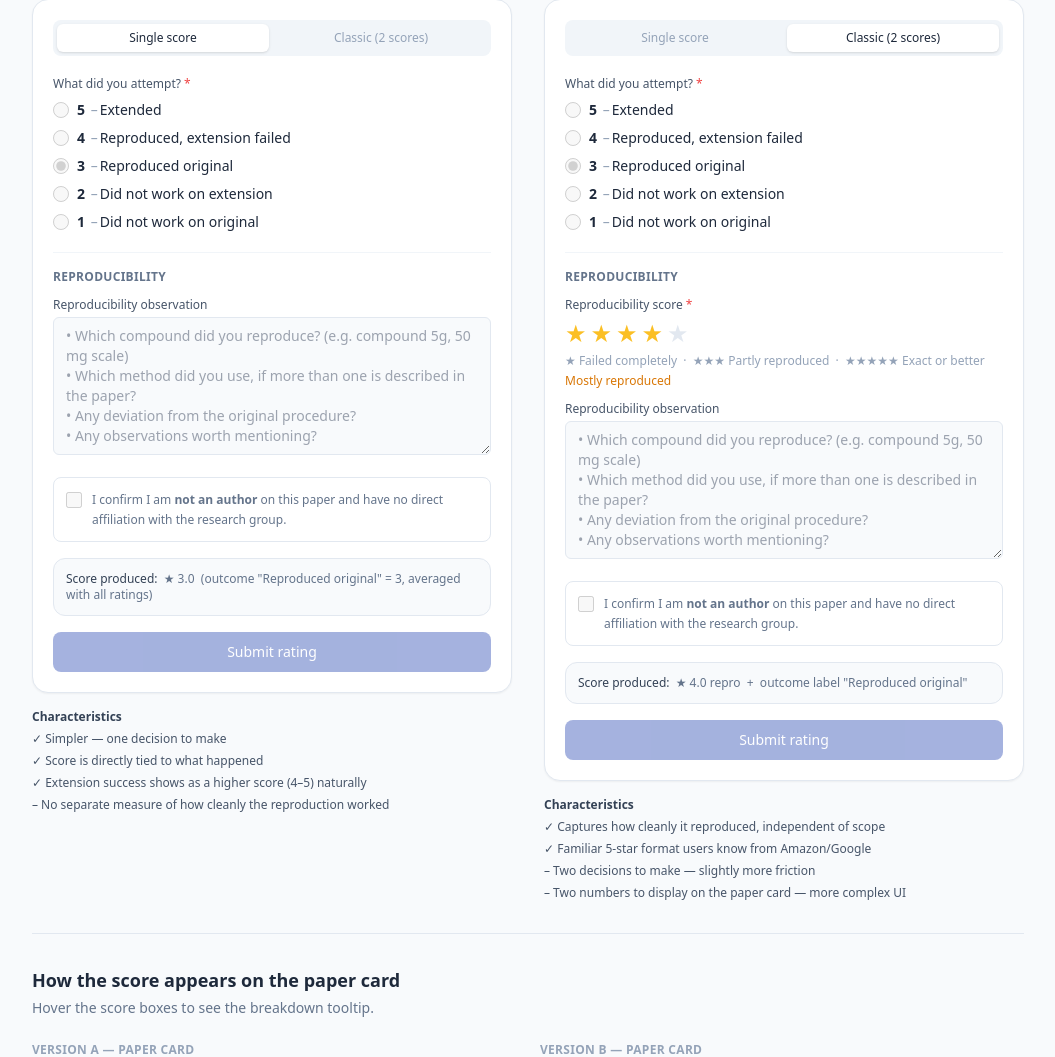
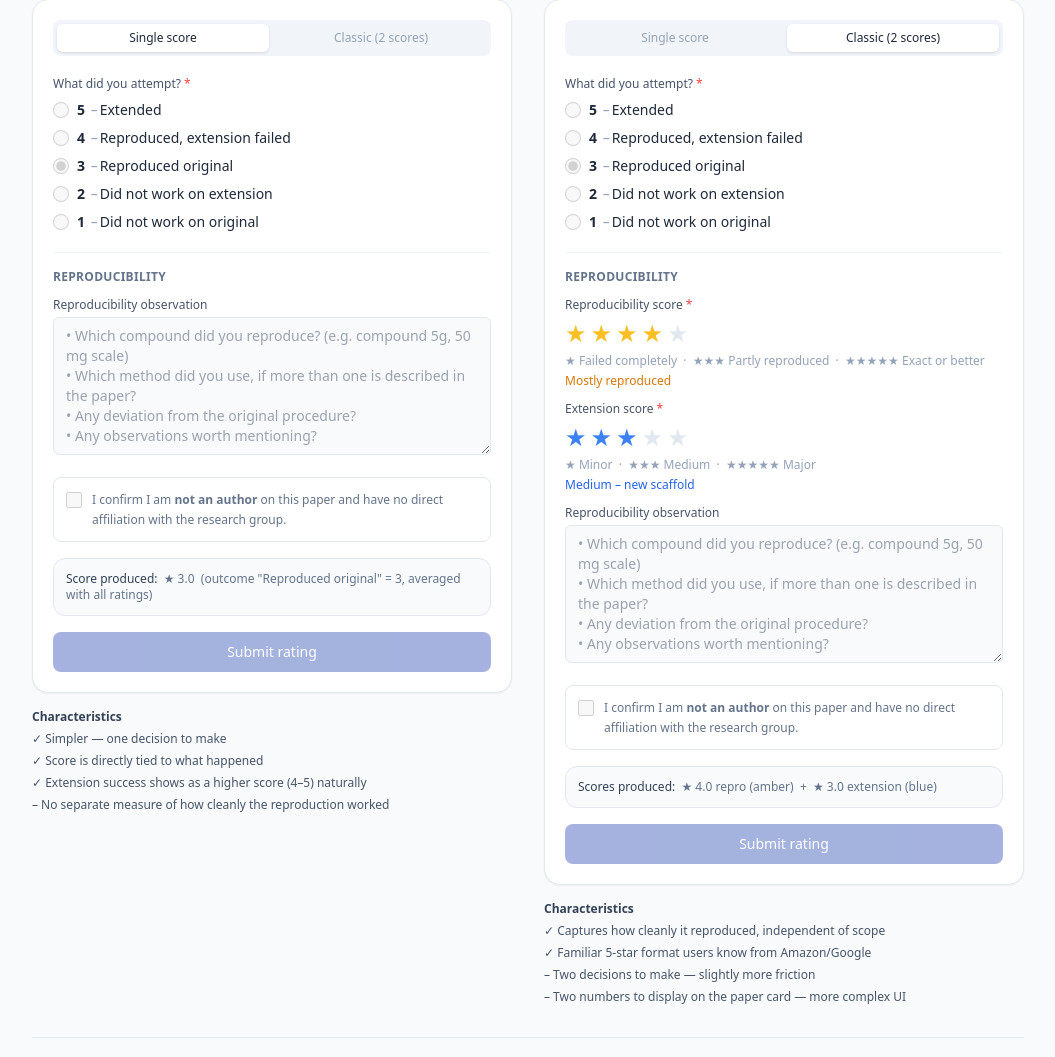
Before and after one commit to dkovari27/ChemRepro, a FastAPI app: page /design-demo/scoring-ab in a window 1280 px wide. Shown: the part 269-1326 px from the top of the page, without its empty margins (112-1167 px from the left). Run offline with FastAPI, Linux system fonts and the light colour scheme; some libraries are stand-ins or nearby versions.

Commit message:
Version B: replace scope cards with extension stars (1-5, blue)
- Scope section in classic mode now shows 1-5 star rating instead of minor/medium/major cards
- Stars 1/3/5 labelled: Minor-same scaffold / Medium-new scaffold / Major-new scaffold+function
- Unlabelled stars 2 and 4 act as intermediate steps
- Extension stars write to generalisability_score (existing DB field)
- checkReady() updated: classic requires both repro AND scope stars
- Outcome change handler resets scope stars when scope section hides
- A/B demo page updated to match: Version B now shows blue extension stars
- Repro stars remain amber; extension stars are blue for visual distinction

Co-Authored-By: Claude Sonnet 4.6 <noreply@anthropic.com>

```diff
--- a/app/templates/design_demo_scoring_ab.html
+++ b/app/templates/design_demo_scoring_ab.html
@@ -139,6 +139,18 @@
         <p class="text-xs text-slate-400 mb-1">★ Failed completely &nbsp;·&nbsp; ★★★ Partly reproduced &nbsp;·&nbsp; ★★★★★ Exact or better</p>
         <p class="text-xs font-medium text-amber-600 mb-3">Mostly reproduced</p>
 
+        <!-- Extension stars (replaces cards in Version B) -->
+        <label class="block text-xs font-medium text-slate-600 mb-1">
+          Extension score <span class="text-red-500">*</span>
+        </label>
+        <div class="flex gap-1 mb-1">
+          {% for i in range(1, 6) %}
+          <span class="text-2xl {% if i <= 3 %}text-blue-500{% else %}text-slate-200{% endif %}">★</span>
+          {% endfor %}
+        </div>
+        <p class="text-xs text-slate-400 mb-1">★ Minor &nbsp;·&nbsp; ★★★ Medium &nbsp;·&nbsp; ★★★★★ Major</p>
+        <p class="text-xs font-medium text-blue-600 mb-3">Medium – new scaffold</p>
+
         <label class="block text-xs font-medium text-slate-600 mb-1">Reproducibility observation</label>
         <textarea rows="6" disabled
           placeholder="{{ prompts.REPRO_OBSERVATION }}"
@@ -155,8 +167,8 @@
 
       <!-- What the score looks like -->
       <div class="bg-slate-50 border border-slate-200 rounded-xl p-3 mb-4 text-xs text-slate-500">
-        <span class="font-medium text-slate-700">Score produced:</span>
-        &nbsp;★ 4.0 repro &nbsp;+&nbsp; outcome label "Reproduced original"
+        <span class="font-medium text-slate-700">Scores produced:</span>
+        &nbsp;★ 4.0 repro (amber) &nbsp;+&nbsp; ★ 3.0 extension (blue)
       </div>
 
       <button disabled class="w-full bg-brand text-white rounded-lg px-4 py-2.5 text-sm font-medium opacity-40 cursor-not-allowed">
```
Also changed, not shown: app/templates/paper.html (+57 -11 lines), 2 other files.
